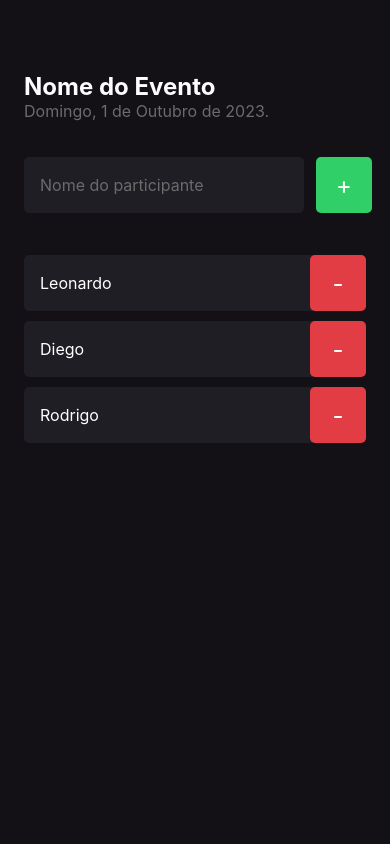
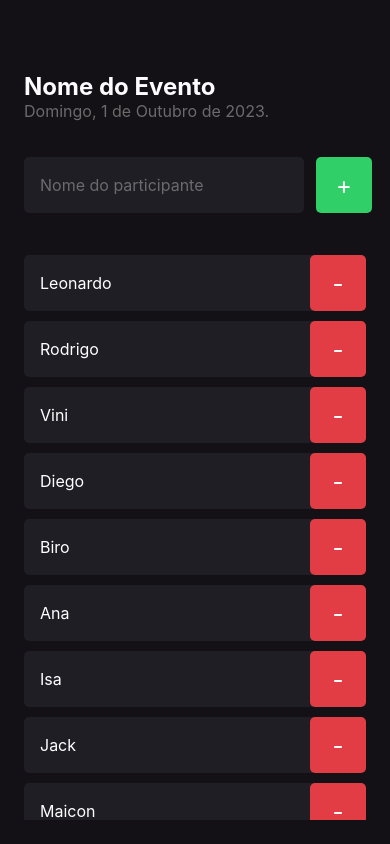
Before and after one commit to leonardorodriguess/Imhere, a React Native app: screen / in a window 390 px wide. Built offline with nearby package versions, Linux system fonts and the light colour scheme.

Commit message:
feat: use scroll on screen

```diff
--- a/src/screens/Home/index.tsx
+++ b/src/screens/Home/index.tsx
@@ -1,11 +1,34 @@
-import { View, Text, TextInput, TouchableOpacity } from 'react-native';
+import {
+  View,
+  Text,
+  TextInput,
+  TouchableOpacity,
+  ScrollView,
+} from 'react-native';
 import { styles } from './styles';
 import { Participant } from '../../components/Participant';
+import React from 'react';
 
 export default function Home() {
+  const participants = [
+    'Leonardo',
+    'Rodrigo',
+    'Vini',
+    'Diego',
+    'Biro',
+    'Ana',
+    'Isa',
+    'Jack',
+    'Maicon',
+    'João',
+  ];
 
   function handleParticipantAdd() {
-    console.log("Você clicou no botão de Adicionar!")
+    console.log('Você clicou no botão de Adicionar!');
+  }
+
+  function handleParticipantRemove(name: string) {
+    console.log(`Você clicou em remover o participante ${name}`);
   }
 
   return (
@@ -18,19 +41,23 @@ export default function Home() {
         <TextInput
           style={styles.input}
           placeholder="Nome do participante"
-          placeholderTextColor={"#6B6B6B"}
-          keyboardType={"email-address"}
+          placeholderTextColor={'#6B6B6B'}
+          keyboardType={'email-address'}
         />
 
         <TouchableOpacity style={styles.button} onPress={handleParticipantAdd}>
           <Text style={styles.buttonText}> + </Text>
         </TouchableOpacity>
-
       </View>
 
-      <Participant name="Leonardo"/>
-      <Participant name="Diego"/>
-      <Participant name="Rodrigo"/>
+      <ScrollView showsVerticalScrollIndicator={false}>
+        {participants.map((participant) => (
+          <Participant
+            key={participant}
+            name={participant}
+          />
+        ))}
+      </ScrollView>
     </View>
   );
 }
```
